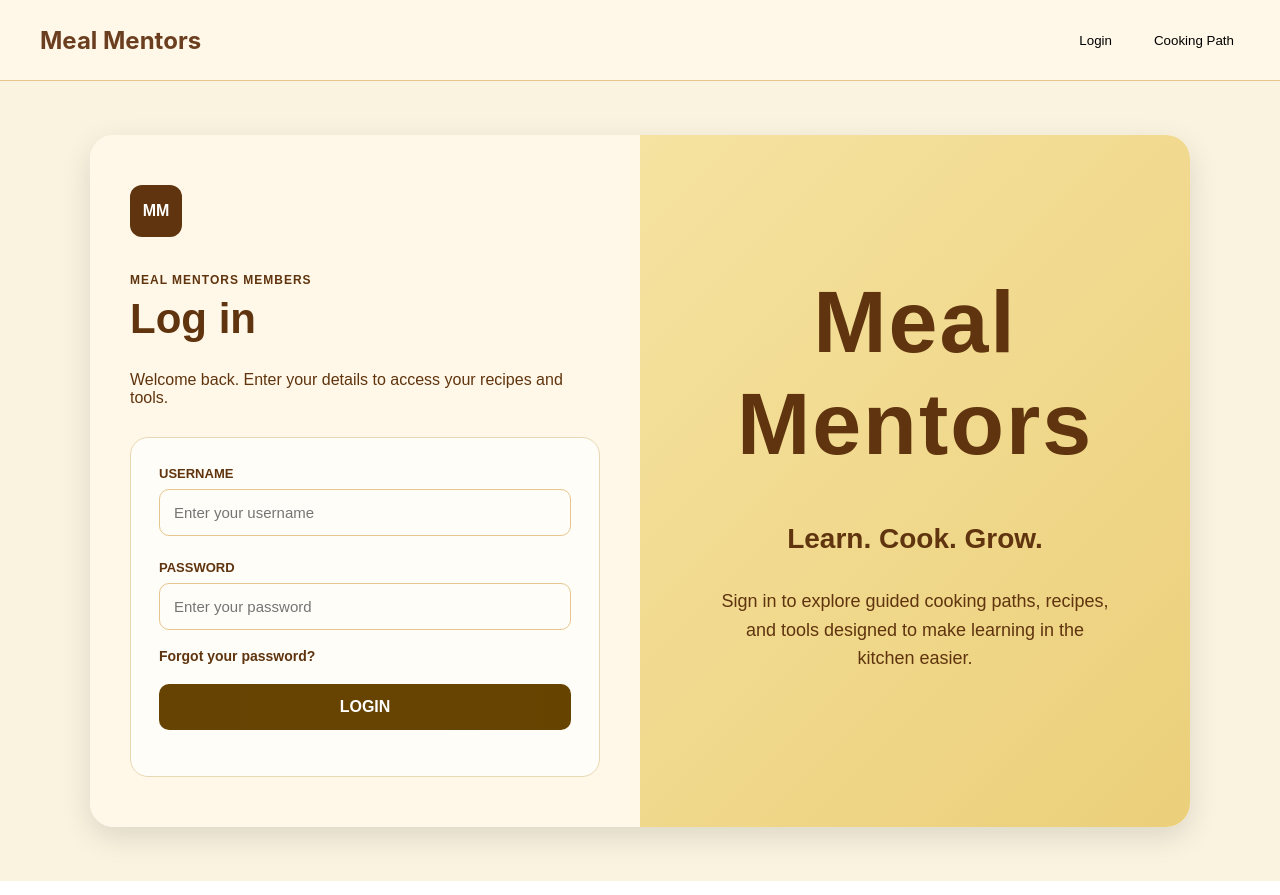
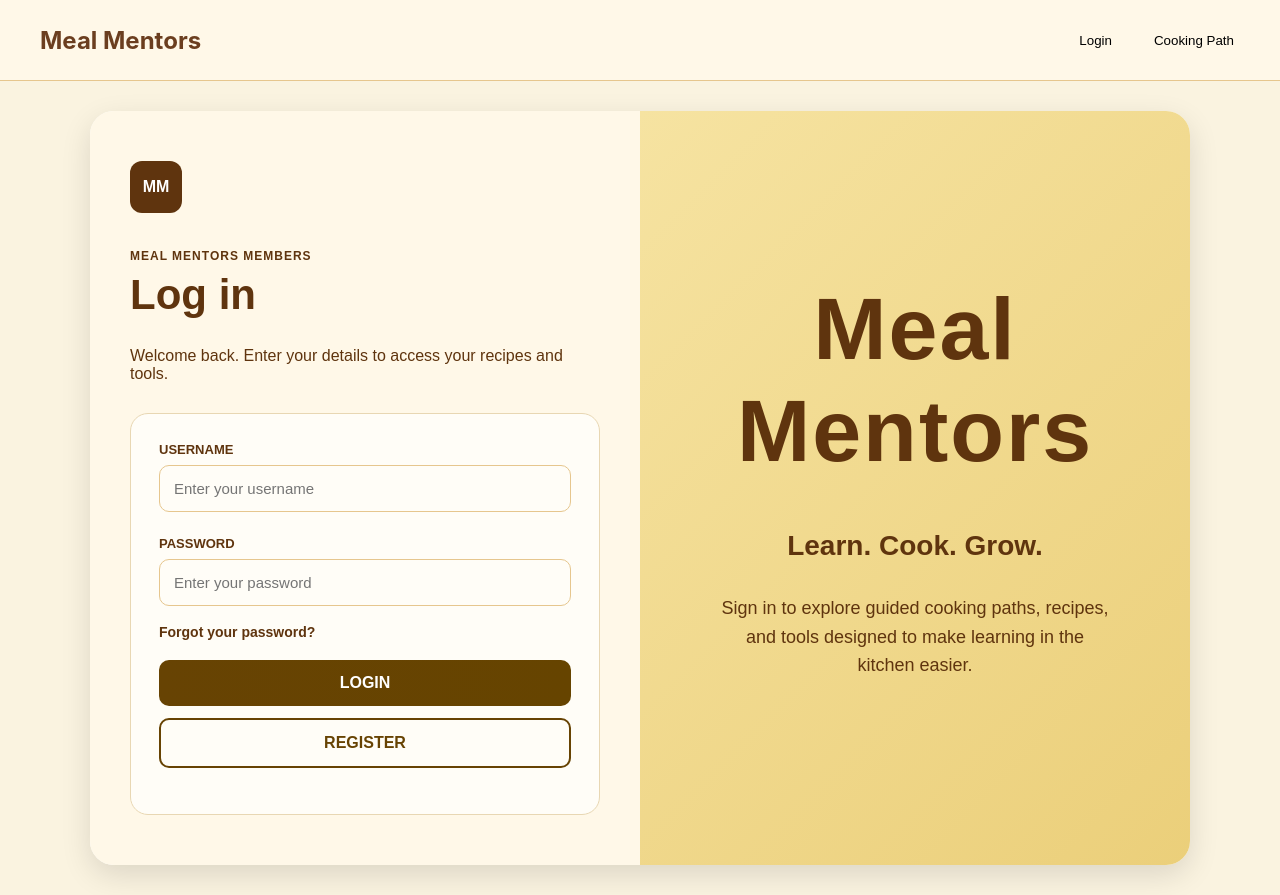
Before and after one commit to vai-vj/MealMentor, a React (Create React App) app in the folder frontend/: page / in a window 1280 px wide. Built offline with nearby package versions, Linux system fonts and the light colour scheme.

Commit message:
Connected frontend UI

```diff
--- a/frontend/src/App.js
+++ b/frontend/src/App.js
@@ -7,14 +7,55 @@ function App() {
   const [message, setMessage] = useState("");
   const [page, setPage] = useState("login");
 
-  const handleLogin = async () => {
+const handleLogin = async () => {
     try {
-      const response = await fetch("http://127.0.0.1:5000/");
+      // send a POST request with the username and password
+      const response = await fetch("http://127.0.0.1:5000/login", {
+        method: "POST",
+        headers: {
+          "Content-Type": "application/json",
+        },
+        body: JSON.stringify({ username, password }),
+      });
+
       const data = await response.json();
-      setMessage(data.status);
+
+      // if the backend says success change the page to the cooking path
+      if (response.ok) {
+        setMessage(data.message);
+        setPage("cooking");
+      } else {
+        setMessage(data.message);
+      }
     } catch (error) {
       console.error(error);
-      setMessage("Failed to connect to backend");
+      setMessage("Failed to connect to backend. Is Flask running?");
+    }
+  };
+
+const handleRegister = async () => {
+    try {
+      const response = await fetch("http://127.0.0.1:5000/register", {
+        method: "POST",
+        headers: {
+          "Content-Type": "application/json",
+        },
+        body: JSON.stringify({ username, password }),
+      });
+
+      const data = await response.json();
+
+      if (response.ok) {
+        // show the message and clear the password so they can log in
+        setMessage(data.message);
+        setPassword("");
+      } else {
+        // failed
+        setMessage(data.message);
+      }
+    } catch (error) {
+      console.error(error);
+      setMessage("Failed to connect to backend.");
     }
   };
 
@@ -267,6 +308,24 @@ function App() {
                 LOGIN
               </button>
 
+              <button
+                style={{
+                  width: "100%",
+                  padding: "14px",
+                  marginTop: "12px",
+                  background: "transparent",
+                  color: "#674303",
+                  border: "2px solid #674303",
+                  borderRadius: "10px",
+                  fontSize: "16px",
+                  fontWeight: "bold",
+                  cursor: "pointer",
+                }}
+                onClick={handleRegister}
+              >
+                REGISTER
+              </button>
+
               <p
                 style={{
                   marginTop: "18px",
```
